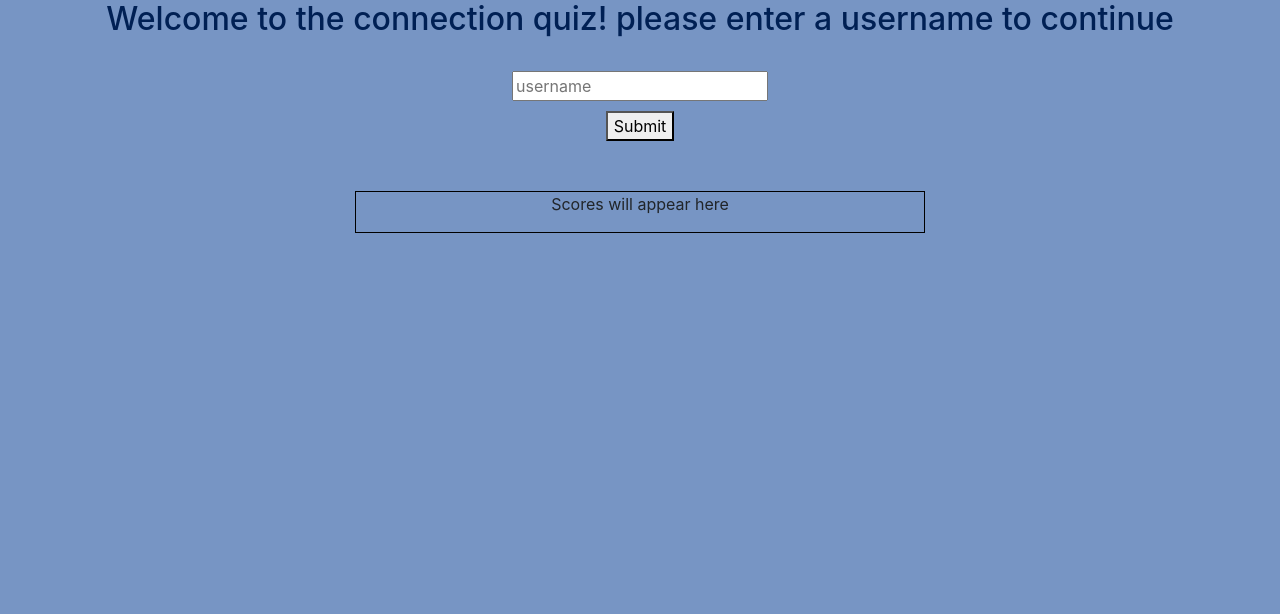
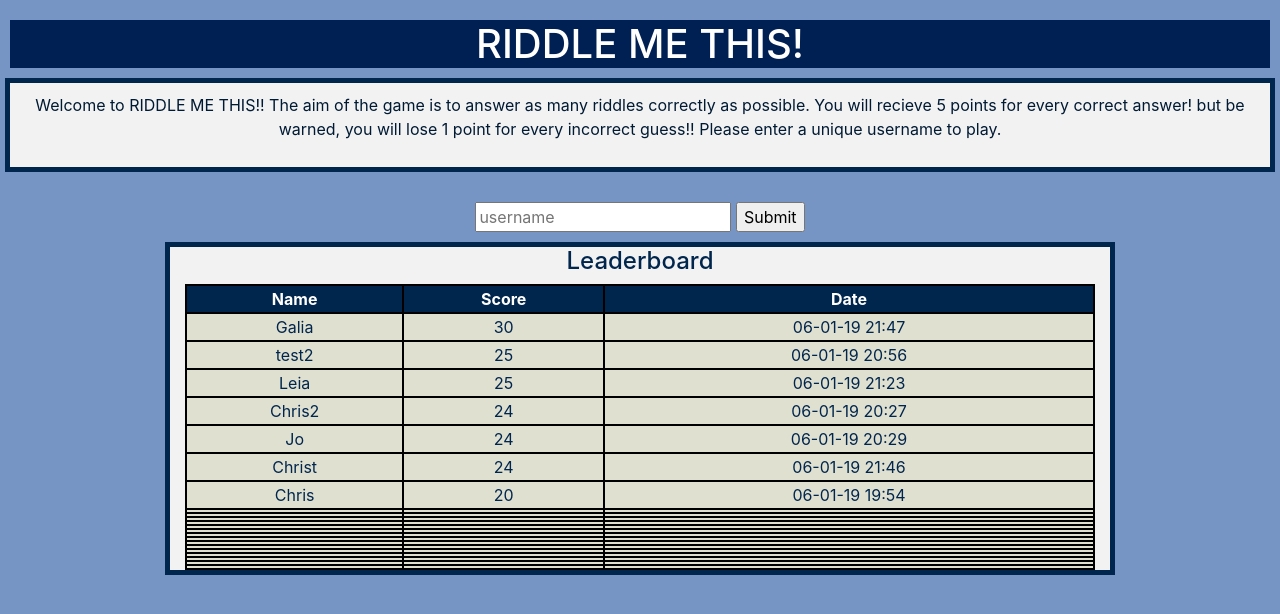
Before and after one commit to cjmorgan1185/quiz, a Flask app: page / in a window 1280 px wide. Shown: the top 614 px of the page. Run offline with Flask 2, Linux system fonts and the light colour scheme; some libraries are stand-ins or nearby versions.

Commit message:
updated css styles, added leaderboard to home page removed need to save users answers after quiz finished

```diff
--- a/app.py
+++ b/app.py
@@ -15,7 +15,32 @@
 
 @app.route ('/', methods=["GET", "POST"])
 def index():
+    """adds scoreboard to home page"""
+    sorted_scores = []
+    name = []
+    score = []
+    time = []
+
+    with open("data/scoreboard.txt", "r") as f:
+            data = f.read().split(",")
+            #print(data)
+            #print(len(data))
+
+
+            for i in range(0, len(data)-2, 3):
+                name.append(data[i])
+                score.append(data[i+1])
+                time.append(data[i+2])
+            #print(name, score, time)
+
+
+            final = zip(name, score, time)
+            sorted_scores = sorted(final, key=lambda final: final[1], reverse=True)
+            #print(sorted_scores)
+            name, score, time = zip(*sorted_scores)
+
     """Creates a username and checks this is a unique username. If it is a unique name the name gets added to users.txt"""
+
     if request.method == "POST":
         with open("data/users.txt", "r") as file:
             lines = file.read().split()
@@ -26,7 +51,8 @@
             write_to_file("data/users.txt", request.form["username"] + "\n")
             user =  request.form["username"] + "/1"
             return redirect(user)
-    return render_template("index.html")
+    return render_template("index.html", name=name, time=time, score=score, x=len(data))
+
 
 @app.route('/<username>/<question_number>', methods=['GET', 'POST'])
 def questions(username, question_number):
@@ -44,6 +70,7 @@
             new = int(question_number) + 1
             correct.append(question["answer"])
             #open('data/incorrect_answers.txt', 'w').close()
+            write_to_file("data/{0}_incorrect_answers.txt".format(username),"")
             write_to_file("data/{0}_correct_answers.txt".format(username), request.form["answer"] + "\n")
             return redirect(username + '/' + str(new))
         else:
@@ -63,10 +90,9 @@
 
         user_score = len(correct_answers)*5-len(incorrect_answers)
         write_to_file("data/scoreboard.txt", username + "," + str(user_score) + ",{0},\n".format(datetime.now().strftime("%d-%m-%y %H:%M")))
+        os.remove("data/{0}_correct_answers.txt".format(username))
+        os.remove("data/{0}_incorrect_answers.txt".format(username))
         return redirect(username + "/scores")
-
-    #user_score = len(correct_answers)*5-len(incorrect_answers)
-        #print(score)
 
 
 
@@ -74,6 +100,8 @@
 
 @app.route('/<username>/scores')
 def scores(username):
+
+
 
     sorted_scores = []
     name = []
--- a/data/Chris 1_correct_answers.txt
+++ /dev/null
@@ -1,5 +0,0 @@
-The A Team
-Snow White
-Star Wars
-The Avengers
-Ghostbusters
--- a/data/Chris 1_incorrect_answers.txt
+++ /dev/null
@@ -1,5 +0,0 @@
-The A Team
-Snow White
-Star Wars
-The Avengers
-Ghostbusters
--- a/data/Chris M_correct_answers.txt
+++ /dev/null
@@ -1,5 +0,0 @@
-The A Team
-Snow White
-Star Wars
-The Avengers
-Ghostbusters
--- a/data/scoreboard.txt
+++ b/data/scoreboard.txt
@@ -1,5 +1,7 @@
-A,0,14-06-18 18:09,
-B,0,14-06-18 18:10,
-E,0,14-06-18 18:23,
-Chris M,0,14-06-18 18:25,
-Chris 1,20,14-06-18 18:29,
+Chris,20,06-01-19 19:54,
+Chris2,24,06-01-19 20:27,
+Jo,24,06-01-19 20:29,
+test2,25,06-01-19 20:56,
+Leia,25,06-01-19 21:23,
+Christ,24,06-01-19 21:46,
+Galia,30,06-01-19 21:47,
--- a/static/style.css
+++ b/static/style.css
@@ -1,16 +1,28 @@
 body{
     background-color:#7795c4;
     background-size: cover;
+    margin-top: 20px
 }
 
 h1 {
-    color: #002054;
+    color: white;
     text-align: center;
+    background-color: #002054;
+    margin: 10px 10px
 }
 
 h2{
     color: #002054;
     text-align: center;
+}
+
+.intro{
+    padding: 10px;
+    margin: 5px;
+    border: 5px solid #00264d;
+    background-color: #f2f2f2;
+    text-align: center;
+    color: #001a33;
 }
 
 .clues{
@@ -36,10 +48,9 @@
 }
 
 button{
-    margin-top: 10px;
+    display: block;
+    margin: 0 auto;
 }
-
-
 
 .prev_answers{
     margin-top: 25px;
@@ -53,3 +64,34 @@
     text-align: center;
     margin-top: 50px;
 }
+
+td, th{
+    /*border: 1px solid black;*/
+    text-align: center
+}
+
+button{
+    text-align: center;
+    margin-left: 40%;
+}
+.scoreboard, th{
+    border: 2px solid black;
+    background-color: #00264d;
+    color: white;
+}
+
+.scoreboard, td{
+    border: 2px solid black;
+    background-color: #e0e0d1;
+    color: #00264d;
+}
+
+.scoreboard{
+    border: 5px solid #00264d;
+    background-color: #f2f2f2;
+    margin-top: 10px;
+}
+
+h4{
+    text-align: center;
+}
--- a/templates/index.html
+++ b/templates/index.html
@@ -10,20 +10,40 @@
 </head>
 
 <body>
-    <h2>Welcome to the connection quiz! please enter a username to continue</h2>
+    <h1>RIDDLE ME THIS! </h1>
+    <div class="intro">
+        <p>Welcome to RIDDLE ME THIS!! The aim of the game is to answer as many riddles correctly as possible. You will recieve 5 points for every correct answer! but be warned, you will lose 1 point for every incorrect guess!! Please enter a unique username
+            to play.
+        </p>
+    </div>
+
     <div class="row">
         <div class="col-md-4 offset-md-4">
             <form method="POST">
-                <input type="text" id="username" name="username" placeholder ="username"><br>
-                <button id="submit">Submit</button>
+                <input type="text" id="username" name="username" placeholder="username">
+                <input type="Submit" id="submit" value="Submit">
             </form>
         </div>
     </div>
 
     <div class="container">
         <div class="row">
-            <div class="leaderboard col-md-6 offset-md-3">
-                <p>Scores will appear here</p>
+            <div class="scoreboard col-10 offset-1">
+                <h4>Leaderboard</h4>
+                <table style="width:100%">
+                    <tr>
+                        <th>Name</th>
+                        <th>Score</th>
+                        <th>Date</th>
+                    </tr>
+                    {% for i in range(0,x,1) %}
+                    <tr>
+                        <td> {{ name[i] }} </td>
+                        <td> {{ score[i] }} </td>
+                        <td> {{ time[i] }} </td>
+                    </tr>
+                    {% endfor %}
+                </table>
             </div>
         </div>
     </div>
```
Also changed, not shown: data/questions.json (+10 -25 lines), data/users.txt (+7 -11 lines), templates/quiz.html (+6 -20 lines), templates/scoreboard.html (+13 -1 lines).
